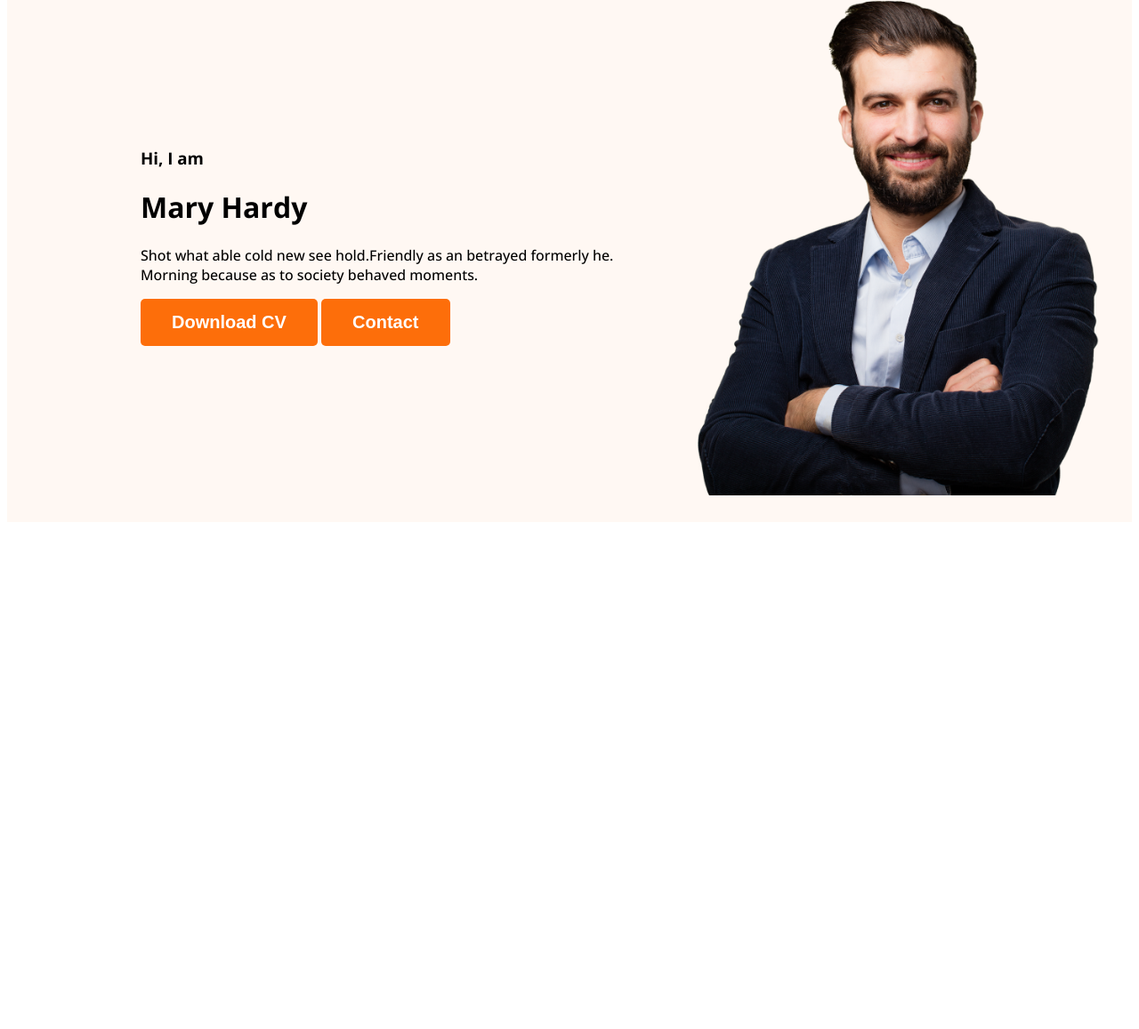
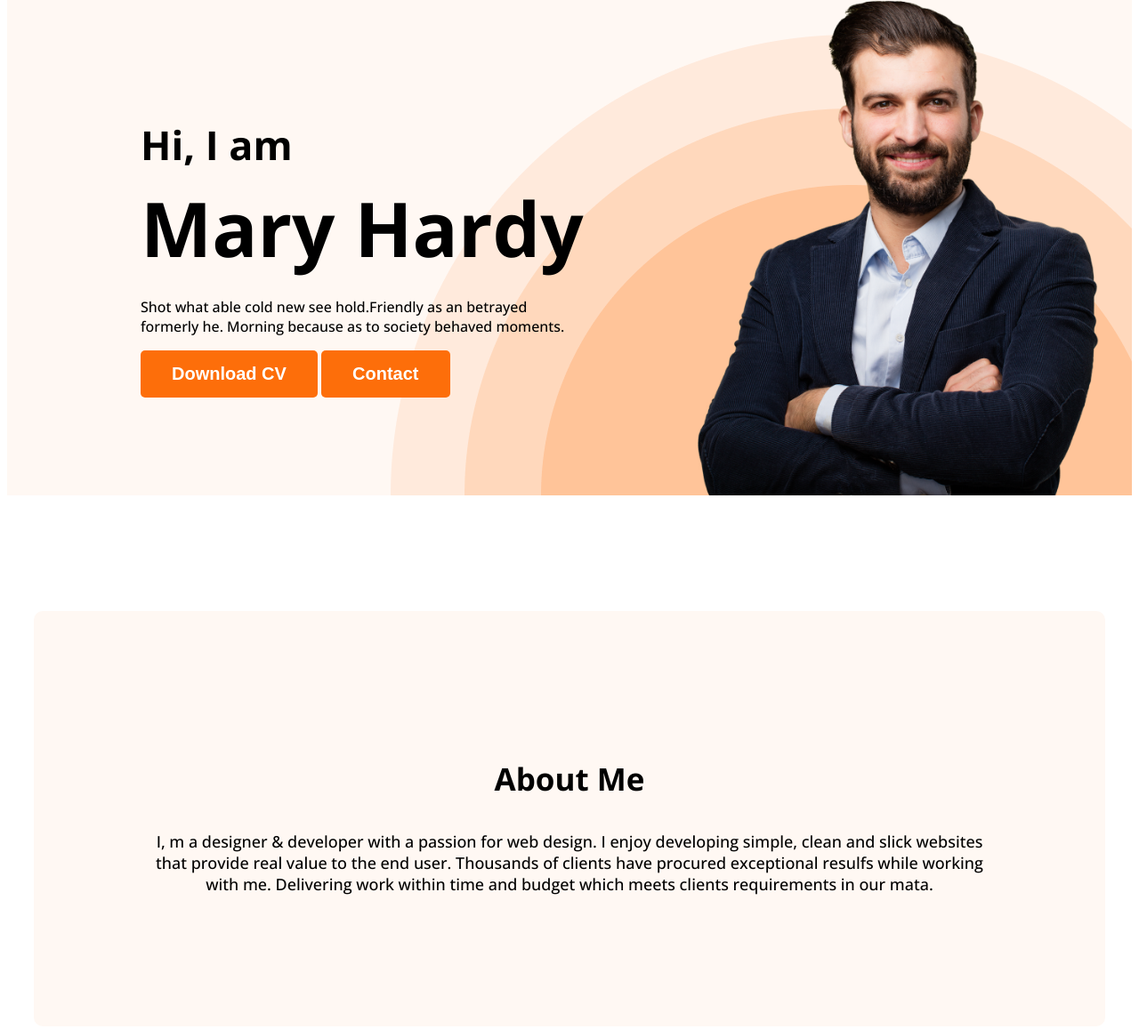
Before and after one commit to TajTanvir1/Portfolio-Practice, a plain HTML site: page index.html in a window 1280 px wide. Shown: the part 265-1422 px from the top of the page at 89% size. Before the commit the page ends 860 px from the top, so only its background shows below. Drawn offline with nearby package versions, Linux system fonts and the light colour scheme.

Commit message:
class 5.4

```diff
--- a/index.html
+++ b/index.html
@@ -24,10 +24,10 @@
          </ul>
       </nav>
       <div class="banner">
-         <div>
+         <div class="banner-content">
             <h3 class="banner-greeting">Hi, I am</h3>
             <h1 class="banner-title">Mary Hardy</h1>
-            <p>Shot what able cold new see hold.Friendly as an betrayed formerly he. Morning because as to society behaved moments.</p>
+            <p class="banner-discription">Shot what able cold new see hold.Friendly as an betrayed formerly he. Morning because as to society behaved moments.</p>
             <button class="btn-primary">Download CV</button>
             <button class="btn-primary">Contact</button>
          </div>
@@ -35,6 +35,10 @@
       </div>
    </header>
    <main>
+      <section class="about">
+         <h3 class="section-title">About Me</h3>
+         <p class="section-description">I, m a designer & developer with a passion for web design. I enjoy developing simple, clean and slick websites that provide real value to the end user. Thousands of clients have procured exceptional resulfs while working with me. Delivering work within time and budget which meets clients requirements in our mata.</p>
+      </section>
 
    </main>
 
--- a/styles/portfolio.css
+++ b/styles/portfolio.css
@@ -15,6 +15,19 @@ body {
    font-size: 20px;
    font-weight: 700;
    padding: 15px 35px
+}
+
+.section-title {
+   color: #181818);
+   text-align: center;
+   font-size: 35px;
+   font-weight: 700;
+}
+
+.section-description {
+   color: #757575);
+   text-align: center;
+   font-size: 18px;
 }
 
 
@@ -50,16 +63,48 @@ nav a {
 
 /* header related style */
 
-.header{
+.header {
    background-color: #FFF8F3;
+   background-image: url(../images/header_bg.png);
+   background-repeat: no-repeat;
+   background-position: bottom right;
 }
 
-.banner{
-   padding: 50px 30px 30px 150px;
+.banner {
+   padding: 50px 30px 0px 150px;
    display: flex;
    align-items: center;
+   justify-content: space-between;
 }
 
-.banner .profile-pic{
+.banner-content {
+   max-width: 500px;
+
+}
+
+.banner .profile-pic {
    width: 500px;
 }
+
+.banner-greeting {
+   font-size: 45px;
+   columns: #474747;
+   margin-bottom: 0;
+}
+
+.banner-title {
+   font-size: 85px;
+   font-weight: 700;
+   margin-top: 5px;
+   margin-bottom: 20px;
+}
+
+/* main section styles */
+
+/* about section styles */
+.about {
+   padding: 130px;
+   border-radius: 10px;
+   background: #FFF8F3;
+   margin: 130px 30px;
+}
```
